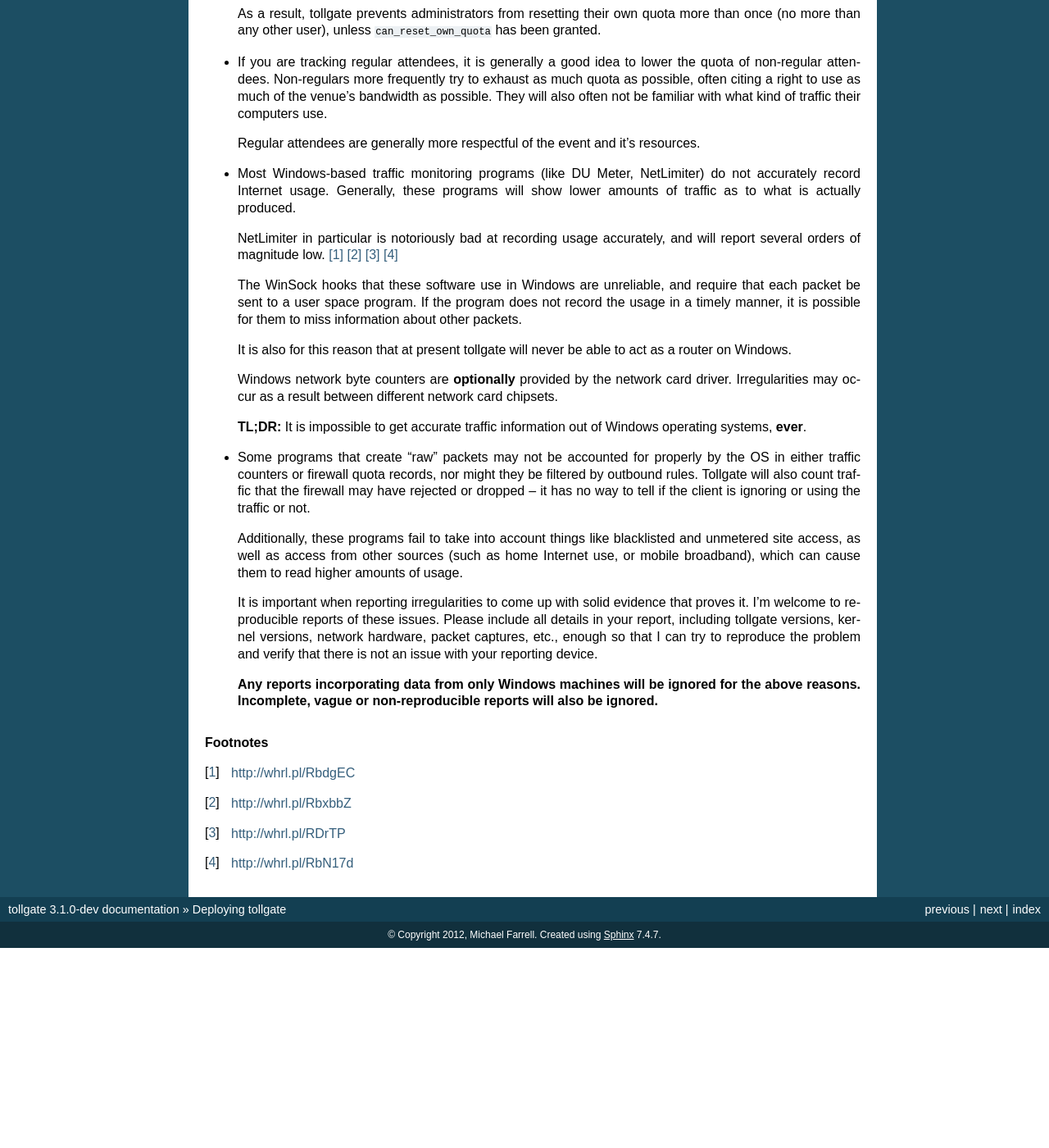
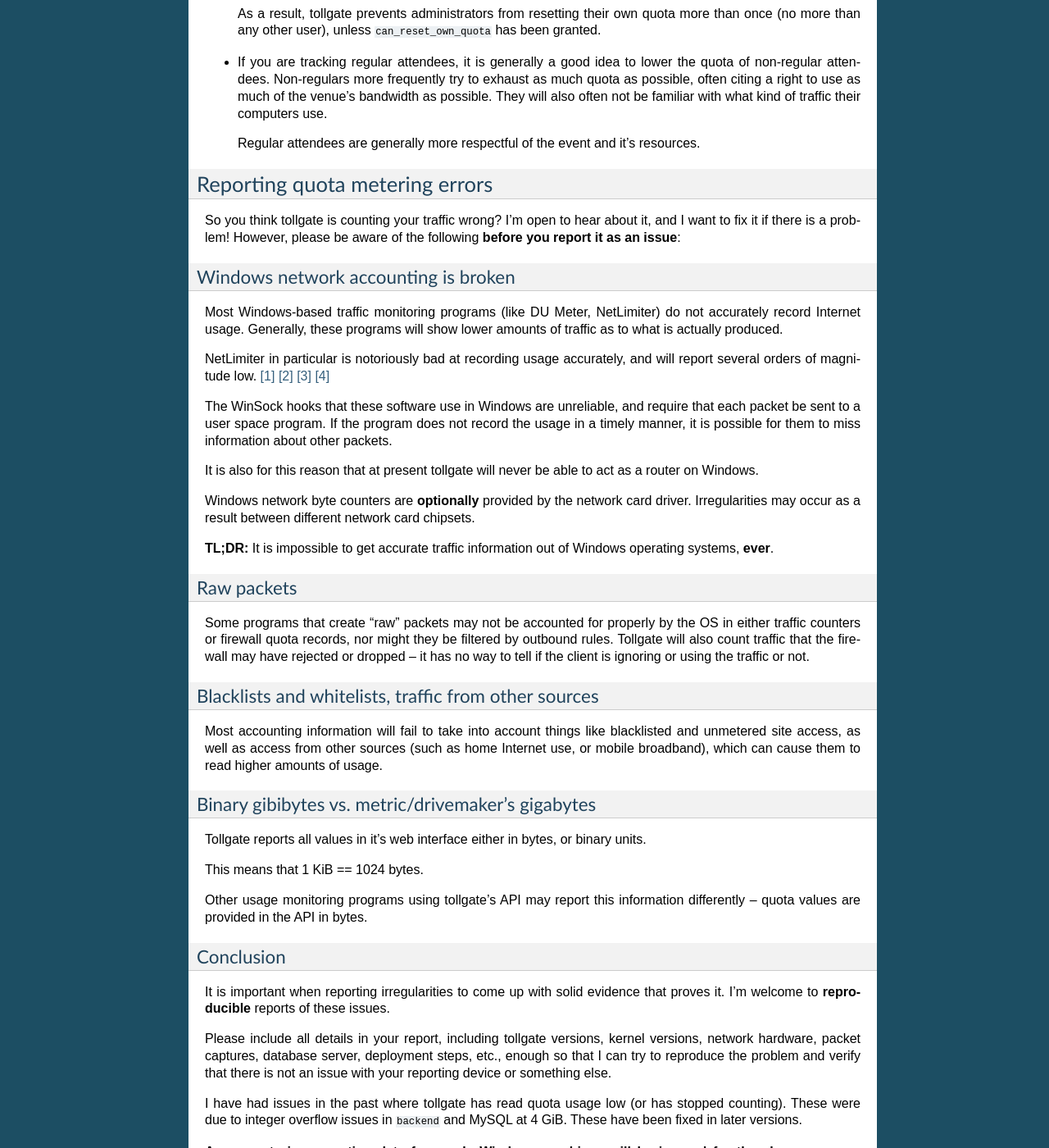
Before and after one commit to micolous/tollgate, a Sphinx documentation site: the page built from docs/deploy.rst, in a window 1280 px wide and 1400 px high, scrolled down 11989 px. Shown: the whole window at 82% size. Built offline with Sphinx 7.4.7, drawn with Linux system fonts in a browser that asks for light colours; before the commit the page ends 13145 px from its top, so only the background shows below that; some of the changed text lies outside the part shown.

Commit message:
Separated out the information about reporting quota issues and expanded slightly.

```diff
--- a/docs/deploy.rst
+++ b/docs/deploy.rst
@@ -535,25 +535,55 @@ As a result, you should generally allocate a user about half of the total amount
 
   Regular attendees are generally more respectful of the event and it's resources.
 
-* Most Windows-based traffic monitoring programs (like DU Meter, NetLimiter) do not accurately record Internet usage.  Generally, these programs will show lower amounts of traffic as to what is actually produced.
+Reporting quota metering errors
+===============================
 
-  NetLimiter in particular is notoriously bad at recording usage accurately, and will report several orders of magnitude low. [#nl1]_ [#nl2]_ [#nl3]_ [#nl4]_
+So you think tollgate is counting your traffic wrong?  I'm open to hear about it, and I want to fix it if there is a problem!  However, please be aware of the following **before you report it as an issue**:
 
-  The WinSock hooks that these software use in Windows are unreliable, and require that each packet be sent to a user space program.  If the program does not record the usage in a timely manner, it is possible for them to miss information about other packets.
+Windows network accounting is broken
+------------------------------------
 
-  It is also for this reason that at present tollgate will never be able to act as a router on Windows.
+Most Windows-based traffic monitoring programs (like DU Meter, NetLimiter) do not accurately record Internet usage.  Generally, these programs will show lower amounts of traffic as to what is actually produced.
 
-  Windows network byte counters are **optionally** provided by the network card driver.  Irregularities may occur as a result between different network card chipsets.
+NetLimiter in particular is notoriously bad at recording usage accurately, and will report several orders of magnitude low. [#nl1]_ [#nl2]_ [#nl3]_ [#nl4]_
 
-  **TL;DR:** It is impossible to get accurate traffic information out of Windows operating systems, **ever**.
+The WinSock hooks that these software use in Windows are unreliable, and require that each packet be sent to a user space program.  If the program does not record the usage in a timely manner, it is possible for them to miss information about other packets.
 
-* Some programs that create "raw" packets may not be accounted for properly by the OS in either traffic counters or firewall quota records, nor might they be filtered by outbound rules.  Tollgate will also count traffic that the firewall may have rejected or dropped -- it has no way to tell if the client is ignoring or using the traffic or not.
+It is also for this reason that at present tollgate will never be able to act as a router on Windows.
 
-  Additionally, these programs fail to take into account things like blacklisted and unmetered site access, as well as access from other sources (such as home Internet use, or mobile broadband), which can cause them to read higher amounts of usage.
+Windows network byte counters are **optionally** provided by the network card driver.  Irregularities may occur as a result between different network card chipsets.
 
-  It is important when reporting irregularities to come up with solid evidence that proves it.  I'm welcome to reproducible reports of these issues.  Please include all details in your report, including tollgate versions, kernel versions, network hardware, packet captures, etc., enough so that I can try to reproduce the problem and verify that there is not an issue with your reporting device.
+**TL;DR:** It is impossible to get accurate traffic information out of Windows operating systems, **ever**.
 
-  **Any reports incorporating data from only Windows machines will be ignored for the above reasons.  Incomplete, vague or non-reproducible reports will also be ignored.**
+Raw packets
+-----------
+
+Some programs that create "raw" packets may not be accounted for properly by the OS in either traffic counters or firewall quota records, nor might they be filtered by outbound rules.  Tollgate will also count traffic that the firewall may have rejected or dropped -- it has no way to tell if the client is ignoring or using the traffic or not.
+
+Blacklists and whitelists, traffic from other sources
+-----------------------------------------------------
+
+Most accounting information will fail to take into account things like blacklisted and unmetered site access, as well as access from other sources (such as home Internet use, or mobile broadband), which can cause them to read higher amounts of usage.
+
+Binary gibibytes vs. metric/drivemaker's gigabytes
+--------------------------------------------------
+
+Tollgate reports all values in it's web interface either in bytes, or binary units.
+
+This means that 1 KiB == 1024 bytes.
+
+Other usage monitoring programs using tollgate's API may report this information differently -- quota values are provided in the API in bytes.
+
+Conclusion
+----------
+
+It is important when reporting irregularities to come up with solid evidence that proves it.  I'm welcome to **reproducible** reports of these issues.
+
+Please include all details in your report, including tollgate versions, kernel versions, network hardware, packet captures, database server, deployment steps, etc., enough so that I can try to reproduce the problem and verify that there is not an issue with your reporting device or something else.
+
+I have had issues in the past where tollgate has read quota usage low (or has stopped counting).  These were due to integer overflow issues in ``backend`` and MySQL at 4 GiB.  These have been fixed in later versions.
+
+**Any reports incorporating data from only Windows machines will be ignored for the above reasons.  Incomplete, vague or non-reproducible reports will also be ignored.**
 
 .. rubric:: Footnotes
 
```
